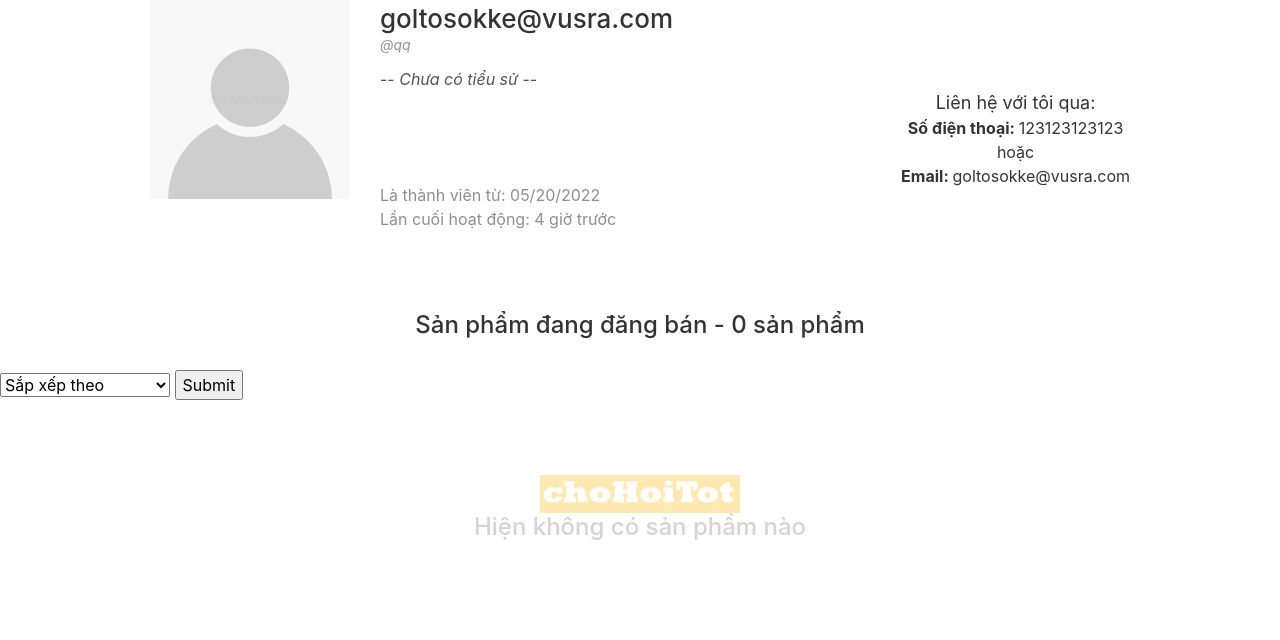
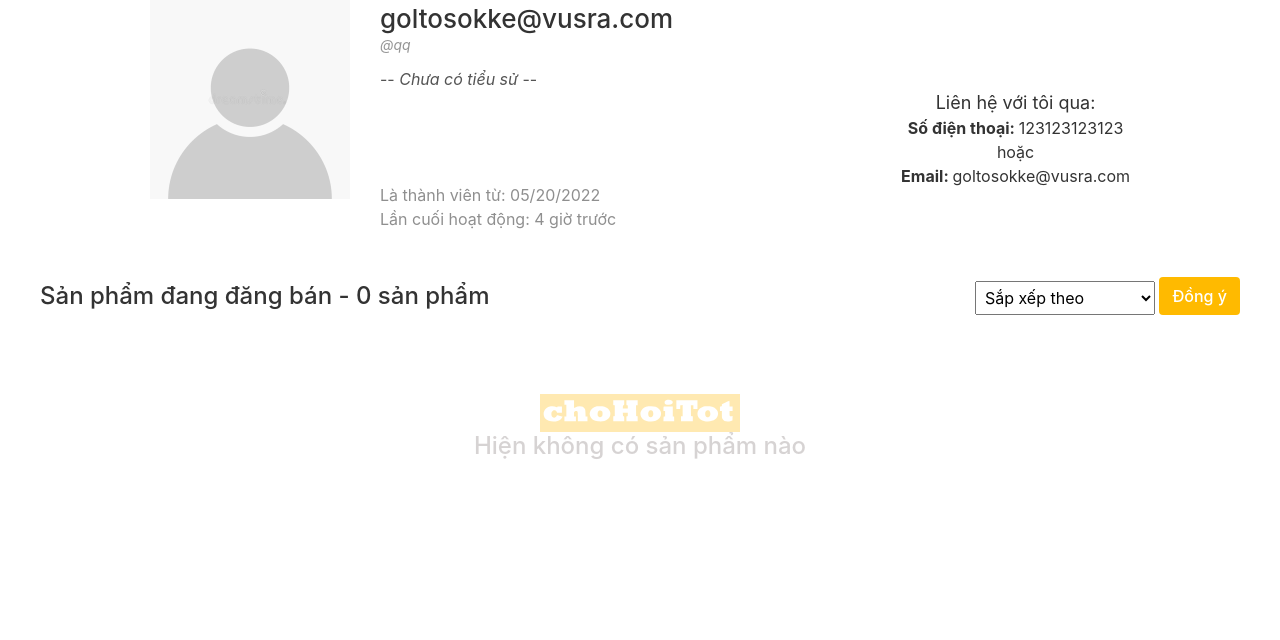
Before and after one commit to dangpham205/choHoiTot.com, a Flask app: page /profile/1 in a window 1280 px wide. Shown: the part 97-737 px from the top of the page. Run offline with Flask 2, Linux system fonts and the light colour scheme; data comes from the database, SQL or seed files in the repository; both versions use the stored data as it was after the commit; parts of the project's set-up code (start-up, migrations or seed data) failed here and were passed over; some libraries are stand-ins or nearby versions.

Commit message:
Add UI sort

```diff
--- a/app/templates/profile/profile.html
+++ b/app/templates/profile/profile.html
@@ -81,9 +81,10 @@
 </div>
 
 <div>
-    <h4 style="color: #333333; text-align: center; margin-top: 80px; margin-bottom: 30px;">Sản phẩm đang đăng bán - {{ number_of_products }} sản phẩm</h4>
-    <form action="{{ url_for('profile.profile_page', id=user.id) }}" method="POST">
-        <select name="sort" id="lang">
+    <div style="display: flex; align-items:center; justify-content: space-between; width: 1200px; margin: auto; margin-top: 50px;">
+        <h4 style="color: #333333; text-align: center;">Sản phẩm đang đăng bán - {{ number_of_products }} sản phẩm</h4>
+        <form action="{{ url_for('profile.profile_page', id=user.id) }}" method="POST" style="text-align:center;">
+            <select style="padding: 5px;" name="sort" id="lang">
                 <option value="date">Sắp xếp theo</option>
                 <option value="date">Thời gian đăng</option>
                 <option value="price_az">Giá từ thấp đến cao</option>
@@ -91,8 +92,9 @@
                 <option value="name_az">Tên A-Z</option>
                 <option value="name_za">Tên Z-A</option>
             </select>
-        <input type="submit" value="Submit" />
+            <input class="btn" style="transform: translateY(-4px);" type="submit" value="Đồng ý" />
         </form>
+    </div>
 
 
     {% if number_of_products == 0 %}
```
Also changed, not shown: app/templates/market/search.html (+7 -5 lines), app/endterm.db. Lines whose indentation alone changed are shown as unchanged.
